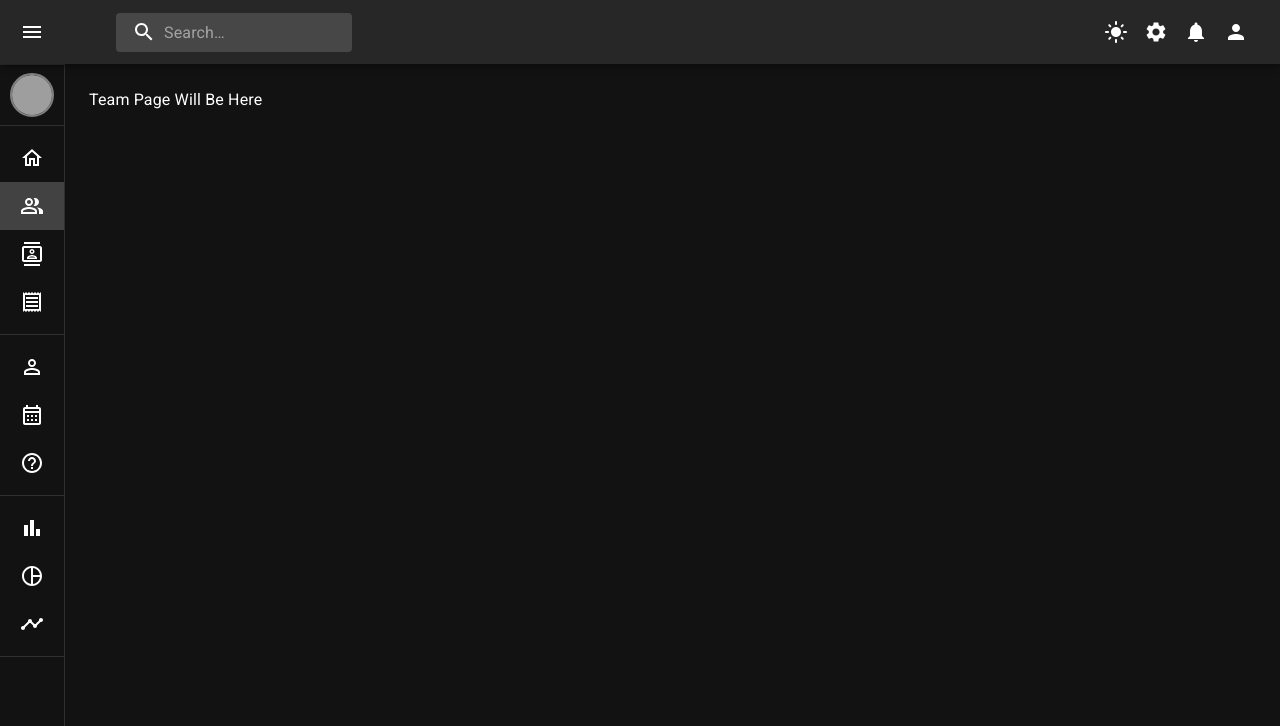
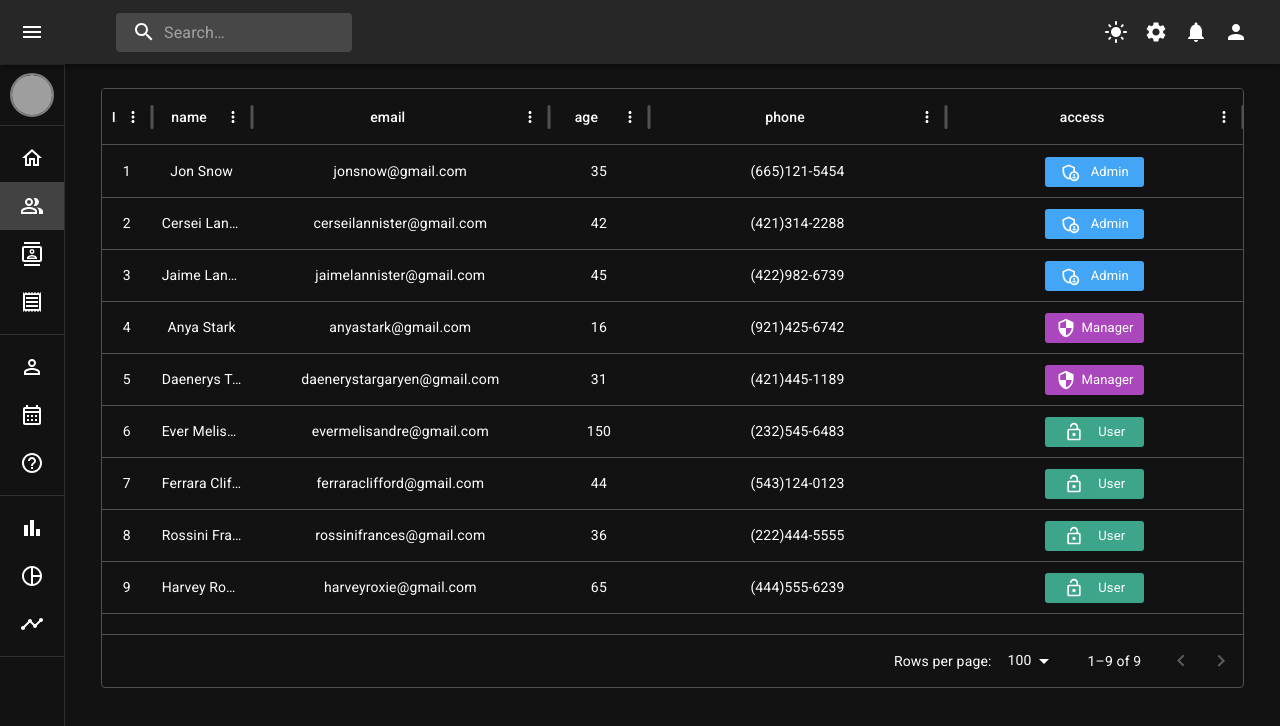
Before and after one commit to AhmedMstafa/admin-dashboard, a React (Vite) app: page /team in a window 1280 px wide. Shown: the top 726 px of the page. Built offline with nearby package versions, Linux system fonts and the light colour scheme; grey boxes are pictures that could not be loaded.

Commit message:
Add items page

```diff
--- a/package.json
+++ b/package.json
@@ -14,6 +14,7 @@
     "@emotion/styled": "^11.14.0",
     "@mui/icons-material": "^6.4.1",
     "@mui/material": "^6.4.1",
+    "@mui/x-data-grid": "^7.24.1",
     "react": "^18.3.1",
     "react-dom": "^18.3.1",
     "react-router-dom": "^7.1.3"
--- a/src/pages/team/Team.jsx
+++ b/src/pages/team/Team.jsx
@@ -1,3 +1,102 @@
+import { DataGrid } from '@mui/x-data-grid';
+import { rows } from './data';
+import { useTheme } from '@mui/material';
+import { Box, Typography } from '@mui/material';
+import {
+  AdminPanelSettingsOutlined,
+  LockOpenOutlined,
+  SecurityOutlined,
+} from '@mui/icons-material';
+
 export default function Team() {
-  return <div>Team Page Will Be Here</div>;
+  const theme = useTheme();
+
+  // field ==> Reqird
+  const columns = [
+    {
+      field: 'id',
+      headerName: 'ID',
+      width: 33,
+      align: 'center',
+      headerAlign: 'center',
+    },
+    {
+      field: 'name',
+      headerName: 'name',
+      align: 'center',
+      headerAlign: 'center',
+    },
+    {
+      field: 'email',
+      headerName: 'email',
+      flex: 1,
+      align: 'center',
+      headerAlign: 'center',
+    },
+    { field: 'age', headerName: 'age', align: 'center', headerAlign: 'center' },
+    {
+      field: 'phone',
+      headerName: 'phone',
+      flex: 1,
+      align: 'center',
+      headerAlign: 'center',
+    },
+    {
+      field: 'access',
+      headerName: 'access',
+      display: 'flex',
+      flex: 1,
+      align: 'center',
+      headerAlign: 'center',
+      renderCell: ({ row: { access } }) => {
+        return (
+          <Box
+            sx={{
+              p: '5px',
+              width: '99px',
+              borderRadius: '3px',
+              textAlign: 'center',
+              display: 'flex',
+              justifyContent: 'space-evenly',
+              backgroundColor:
+                access === 'Admin'
+                  ? theme.palette.primary.dark
+                  : access === 'Manager'
+                  ? theme.palette.secondary.dark
+                  : '#3da58a',
+            }}
+          >
+            {access === 'Admin' && (
+              <AdminPanelSettingsOutlined
+                sx={{ color: '#fff' }}
+                fontSize="small"
+              />
+            )}
+
+            {access === 'Manager' && (
+              <SecurityOutlined sx={{ color: '#fff' }} fontSize="small" />
+            )}
+
+            {access === 'User' && (
+              <LockOpenOutlined sx={{ color: '#fff' }} fontSize="small" />
+            )}
+
+            <Typography sx={{ fontSize: '13px', color: '#fff' }}>
+              {access}
+            </Typography>
+          </Box>
+        );
+      },
+    },
+  ];
+
+  return (
+    <Box sx={{ height: 600, width: '98%', mx: 'auto' }}>
+      <DataGrid
+        rows={rows}
+        // @ts-ignore
+        columns={columns}
+      />
+    </Box>
+  );
 }
--- /dev/null
+++ b/src/pages/team/data.js
@@ -0,0 +1,74 @@
+export const rows = [
+  {
+    id: 1,
+    name: 'Jon Snow',
+    email: 'jonsnow@gmail.com',
+    age: 35,
+    phone: '(665)121-5454',
+    access: 'Admin',
+  },
+  {
+    id: 2,
+    name: 'Cersei Lannister',
+    email: 'cerseilannister@gmail.com',
+    age: 42,
+    phone: '(421)314-2288',
+    access: 'Admin',
+  },
+  {
+    id: 3,
+    name: 'Jaime Lannister',
+    email: 'jaimelannister@gmail.com',
+    age: 45,
+    phone: '(422)982-6739',
+    access: 'Admin',
+  },
+  {
+    id: 4,
+    name: 'Anya Stark',
+    email: 'anyastark@gmail.com',
+    age: 16,
+    phone: '(921)425-6742',
+    access: 'Manager',
+  },
+  {
+    id: 5,
+    name: 'Daenerys Targaryen',
+    email: 'daenerystargaryen@gmail.com',
+    age: 31,
+    phone: '(421)445-1189',
+    access: 'Manager',
+  },
+  {
+    id: 6,
+    name: 'Ever Melisandre',
+    email: 'evermelisandre@gmail.com',
+    age: 150,
+    phone: '(232)545-6483',
+    access: 'User',
+  },
+  {
+    id: 7,
+    name: 'Ferrara Clifford',
+    email: 'ferraraclifford@gmail.com',
+    age: 44,
+    phone: '(543)124-0123',
+    access: 'User',
+  },
+  {
+    id: 8,
+    name: 'Rossini Frances',
+    email: 'rossinifrances@gmail.com',
+    age: 36,
+    phone: '(222)444-5555',
+    access: 'User',
+  },
+  {
+    id: 9,
+    name: 'Harvey Roxie',
+    email: 'harveyroxie@gmail.com',
+    age: 65,
+    phone: '(444)555-6239',
+    access: 'User',
+  },
+];
```
Also changed, not shown: 1 other file (tests, documents, lock files or other folders).
